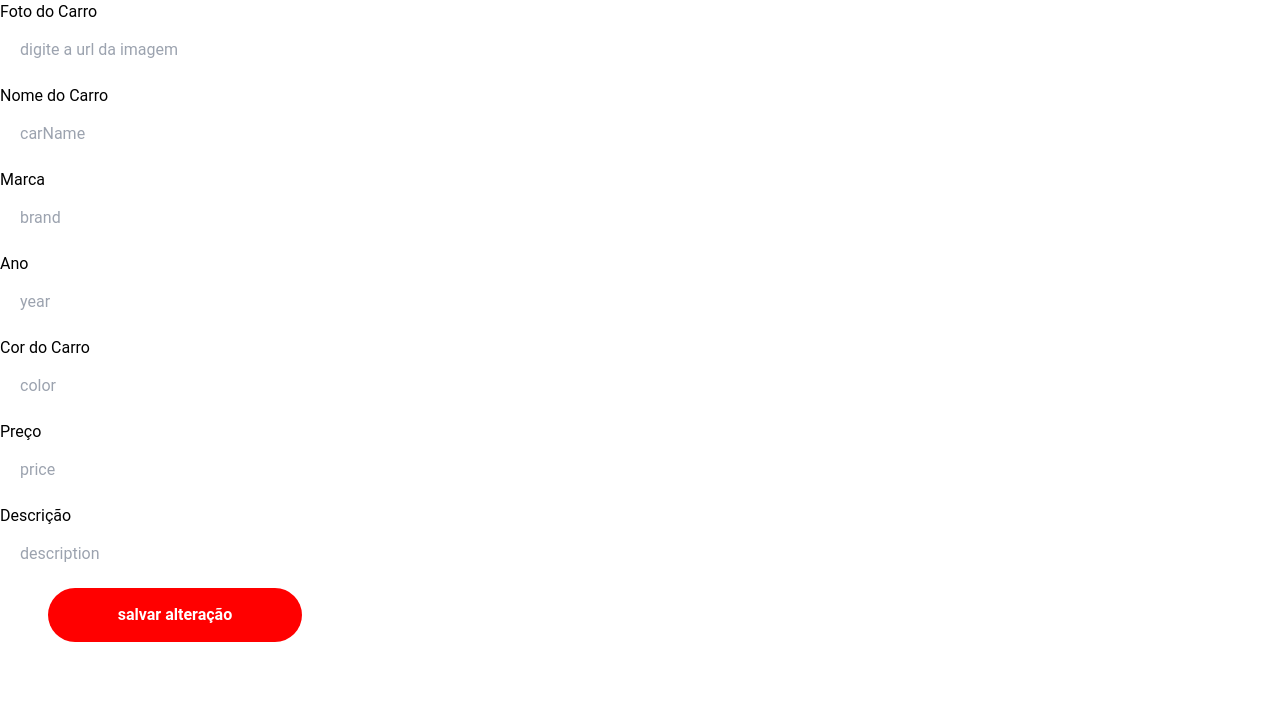
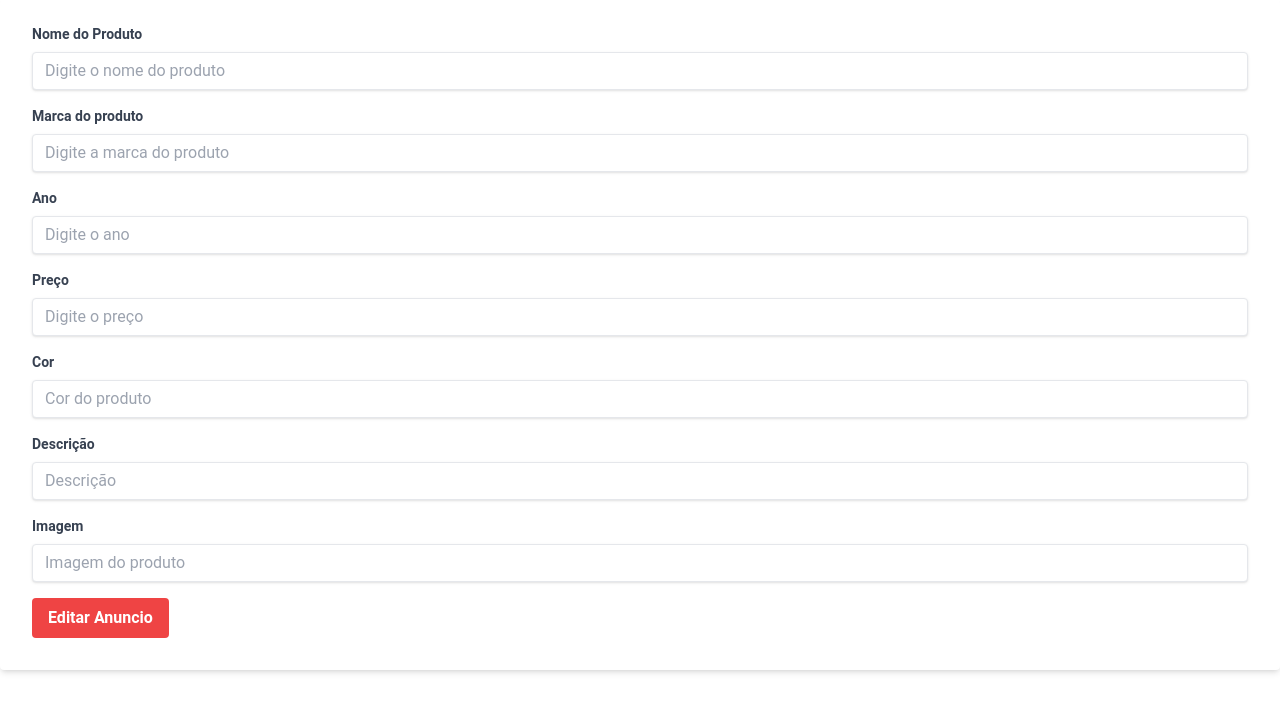
Before and after one commit to GabrielCFigueiredo/corelab-react, a Next.js app: page /edit in a window 1280 px wide. Shown: the top 712 px of the page. Built offline with nearby package versions, Linux system fonts and the light colour scheme; what joi-objectid would draw is missing.

Commit message:
update function edit,card,navBar,cartSlice

```diff
--- a/components/card/card.jsx
+++ b/components/card/card.jsx
@@ -7,6 +7,8 @@ import { useState } from "react";
 import { useSWRConfig } from "swr";
 import { mdiStar } from "@mdi/js";
 import { mdiStarOutline } from "@mdi/js";
+import { mdiTrashCanOutline } from '@mdi/js';
+import { mdiPencil } from '@mdi/js';
 import {
   CardDetails,
   CardImage,
@@ -67,9 +69,9 @@ export default function Card({
     setFavorite(list);
   };*/
 
-  const handleFavorite = () => {
+  const handleFavorite = (id) => {
     //dispatch(addFavorite(car));
-    dispatch(removeFavorite(car.id));
+    dispatch(removeFavorite(id));
     setIsFavorites((prevState) => !prevState);
   };
 
@@ -111,22 +113,30 @@ export default function Card({
           <div className="container mx-auto">
             <div className=" flex flex-wrap pt-3 justify-center items-center ">
               <div className="shadow-lg rounded-lg  bg-white w-11/12 ">
+              <div className="flex justify-end pr-20 " >
+                  <Icon className="absolute bg-white rounded " path={mdiPencil} size={1.5} color={"black"} onClick={handleEdit} />
+                </div>
+                <div className="flex justify-end pr-10 " >
+                  <Icon className="absolute bg-white " path={mdiTrashCanOutline} size={1.5} color={"red"} onClick={handleDelete} />
+                </div>
                 {isFavorites ? (
-                  <div className="flex justify-end">
+                  <div className="flex justify-end ">
                     <Icon
-                      className="absolute w-16 h-16 bg-slate-50"
+                      className="absolute bg-black "
                       path={mdiStar}
-                      size={1}
+                      size={1.5}
                       onClick={handleFavorite}
+                      color={"yellow"}
                     />
                   </div>
                 ) : (
                   <div className="flex justify-end">
                     <Icon
-                      className="absolute w-16 h-16 bg-slate-50"
+                      className="absolute w-16 h-16 bg-black"
                       path={mdiStarOutline}
-                      size={1}
+                      size={1.5}
                       onClick={hanDelete}
+                      color={"white"}
                     />
                   </div>
                 )}
@@ -135,7 +145,21 @@ export default function Card({
                   src={image}
                   alt="foto do carro"
                 />
-                <h1>{carName}</h1>
+                <div>
+                  <h1><span className="font-extrabold">Nome do Produto:</span> {carName}</h1>
+                </div>
+                <div>
+                  <span><span className="font-extrabold">Marca:</span> {brand}</span>
+                </div>
+                <div>
+                  <span><span className="font-extrabold">Ano de Fabricação:</span> {year}</span>
+                </div>
+                <div>
+                  <span><span className="font-extrabold">Valor do produto:</span> {price}</span>
+                </div>
+                <div>
+                  <span><span className="font-extrabold">Informação do produto:</span> {description}</span>
+                </div>
               </div>
             </div>
           </div>
--- a/components/navBar/navBar.jsx
+++ b/components/navBar/navBar.jsx
@@ -23,7 +23,7 @@ export default function NavBar({ setFilter, children }) {
       <div
         className={`${
           open ? "block" : "hidden"
-        } lg:flex  lg:max-w-full lg:items-center lg:justify-center w-full `}
+        } lg:flex  lg:max-w-full lg:items-center lg:justify-center w-full`}
       >
         <div className="relative flex items-center justify-center w-full flex-wrap mb-3">
           <div className="flex border-2 rounded bg-white  md:mb-0 md:w-1/2">
--- a/pages/edit.jsx
+++ b/pages/edit.jsx
@@ -45,68 +45,108 @@ export default function Edit({
     } catch (error) {}
   };
   return (
-    <WrapperEdit>
-      <StyledFormEdit onSubmit={handleSubmit(editSave)}>
-        <InputEdit
-          placeholder="digite a url da imagem"
-          label={"Foto do Carro"}
-          type={"text"}
-          name={"image"}
-          defaultValue={image}
-          {...register("image")}
-        />
-        <InputEdit
-          placeholder="carName"
-          label={"Nome do Carro"}
-          type={"text"}
-          name={"carName"}
-          defaultValue={carName}
-          {...register("carName")}
-        />
-        <InputEdit
-          placeholder="brand"
-          label={"Marca"}
-          type={"text"}
-          name={"brand"}
-          defaultValue={brand}
-          {...register("brand")}
-        />
-        <InputEdit
-          placeholder="year"
-          label={"Ano"}
-          type={"number"}
-          name={"year"}
-          defaultValue={year}
-          {...register("year")}
-        />
-        <InputEdit
-          placeholder="color"
-          label={"Cor do Carro"}
-          type={"text"}
-          name={"color"}
-          defaultValue={color}
-          {...register("color")}
-        />
-        <InputEdit
-          placeholder="price"
-          label={"Preço"}
-          type={"number"}
-          name={"price"}
-          defaultValue={price}
-          {...register("price")}
-        />
-        <InputEdit
-          placeholder="description"
-          label={"Descrição"}
-          type={"text"}
-          name={"description"}
-          defaultValue={description}
-          {...register("description")}
-        />
-        <WrapperButton>
-          <Button type="submit">salvar alteração</Button>
-        </WrapperButton>
-      </StyledFormEdit>
-    </WrapperEdit>
+    <div className="w-full">
+      <form
+        className="bg-white shadow-md rounded px-8 pt-6 pb-8 mb-4"
+        onSubmit={handleSubmit(editSave)}
+      >
+        <div className="mb-4">
+          <label className="block text-gray-700 text-sm font-bold mb-2">
+            Nome do Produto
+          </label>
+          <input
+            className="shadow appearance-none border rounded w-full py-2 px-3 text-gray-700 leading-tight focus:outline-none focus:shadow-outline"
+            placeholder="Digite o nome do produto"
+            label={"Nome do produto"}
+            type={"text"}
+            name={"carName"}
+            {...register("carName")}
+          />
+        </div>
+        <div className="mb-4">
+          <label className="block text-gray-700 text-sm font-bold mb-2">
+            Marca do produto
+          </label>
+          <input
+            className="shadow appearance-none border rounded w-full py-2 px-3 text-gray-700 leading-tight focus:outline-none focus:shadow-outline"
+            placeholder="Digite a marca do produto"
+            label={"Marca"}
+            type={"text"}
+            name={"brand"}
+            {...register("brand")}
+          />
+        </div>
+        <div className="mb-4">
+          <label className="block text-gray-700 text-sm font-bold mb-2">
+            Ano
+          </label>
+          <input
+            className="shadow appearance-none border rounded w-full py-2 px-3 text-gray-700 leading-tight focus:outline-none focus:shadow-outline"
+            placeholder="Digite o ano"
+            label={"Ano"}
+            type={"number"}
+            name={"year"}
+            {...register("year")}
+          />
+        </div>
+        <div className="mb-4">
+          <label className="block text-gray-700 text-sm font-bold mb-2">
+            Preço
+          </label>
+          <input
+            className="shadow appearance-none border rounded w-full py-2 px-3 text-gray-700 leading-tight focus:outline-none focus:shadow-outline"
+            placeholder="Digite o preço"
+            label={"Preço"}
+            type={"number"}
+            name={"price"}
+            {...register("price")}
+          />
+        </div>
+        <div className="mb-4">
+          <label className="block text-gray-700 text-sm font-bold mb-2">
+            Cor
+          </label>
+          <input
+            className="shadow appearance-none border rounded w-full py-2 px-3 text-gray-700 leading-tight focus:outline-none focus:shadow-outline"
+            placeholder="Cor do produto"
+            label={"Cor do Carro"}
+            type={"text"}
+            name={"color"}
+            {...register("color")}
+          />
+        </div>
+        <div className="mb-4">
+          <label className="block text-gray-700 text-sm font-bold mb-2">
+            Descrição
+          </label>
+          <input
+            className="shadow appearance-none border rounded w-full py-2 px-3 text-gray-700 leading-tight focus:outline-none focus:shadow-outline"
+            placeholder="Descrição"
+            label={"Descrição"}
+            type={"text"}
+            name={"description"}
+            {...register("description")}
+          />
+        </div>
+        <div className="mb-4">
+          <label className="block text-gray-700 text-sm font-bold mb-2">
+            Imagem
+          </label>
+          <input
+            className="shadow appearance-none border rounded w-full py-2 px-3 text-gray-700 leading-tight focus:outline-none focus:shadow-outline"
+            placeholder="Imagem do produto"
+            label={"Foto do Carro"}
+            type={"text"}
+            name={"image"}
+            {...register("image")}
+          />
+        </div>
+        <div className="flex items-center justify-between">
+      <button className="bg-red-500 hover:bg-red-700 text-white font-bold py-2 px-4 rounded focus:outline-none focus:shadow-outline" type="submit">
+        Editar Anuncio
+      </button>
+    </div>
+      </form>
+    </div>
   );
 }
--- a/redux/feature/cartSlice.jsx
+++ b/redux/feature/cartSlice.jsx
@@ -13,25 +13,18 @@ const cartSlice = createSlice({
         (item) => item.id === action.payload.id
       );
       if (item > 0) {
-        state.cartItems[item].qtd += 1
+        state.cartItems[item].qtd += 1;
       } else {
         const product = { ...action.payload, qtd: 1 };
         state.cartItems.push(product);
       }
     },
     removeFavorite: (state, action) => {
-      const updateFavMovieList = state.cartItems.filter(
-        (item) => item.id !== action.payload
-      );
-      state.cartItems = updateFavMovieList;
-
+      const index = state.cartItems.findIndex((item) => item.id === action.payload);
+      state.cartItems.splice(index, 1);
     },
-
-
   },
-
 });
-
 
 export const { addFavorite, removeFavorite } = cartSlice.actions;
 
```
